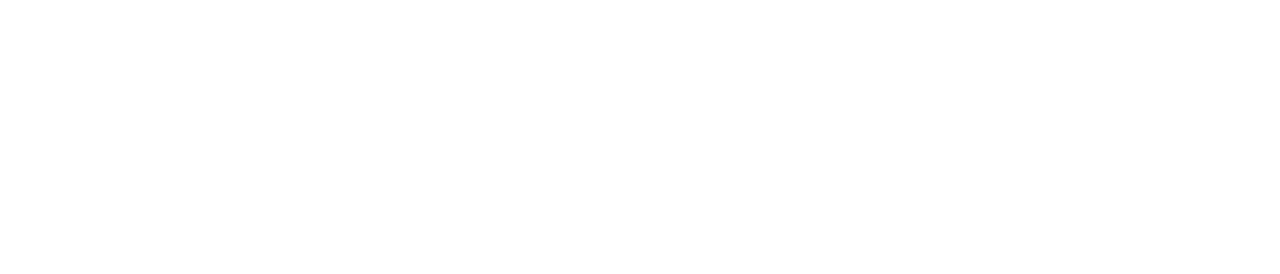
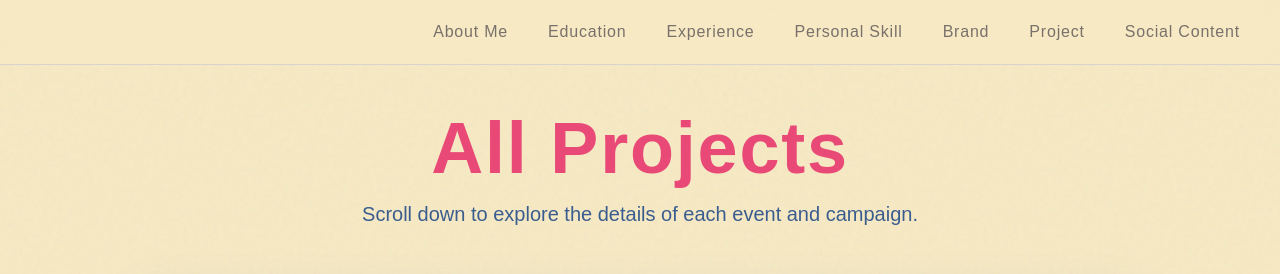
Before and after one commit to PaTuanas/MY-Portfolio, a Next.js app: page /projects in a window 1280 px wide. Before the commit this address had no page. Shown: the top 274 px of the page. Built offline with nearby package versions, Linux system fonts and the light colour scheme; a web font is replaced by a local one.

Commit message:
Update page projects

```diff
--- a/src/app/project/page.tsx
+++ b/src/app/projects/page.tsx
@@ -37,7 +37,7 @@
                         <h1 className="text-5xl md:text-7xl font-extrabold tracking-wide text-[#e84976] mb-4 text-center">
                             All Projects
                         </h1>
-                        <p className="text-center text-[#2d4669] text-base md:text-xl font-medium max-w-2xl">
+                        <p className="text-center text-[#3a5d8f] text-base md:text-xl font-medium max-w-2xl">
                             Scroll down to explore the details of each event and campaign.
                         </p>
                     </div>
```
